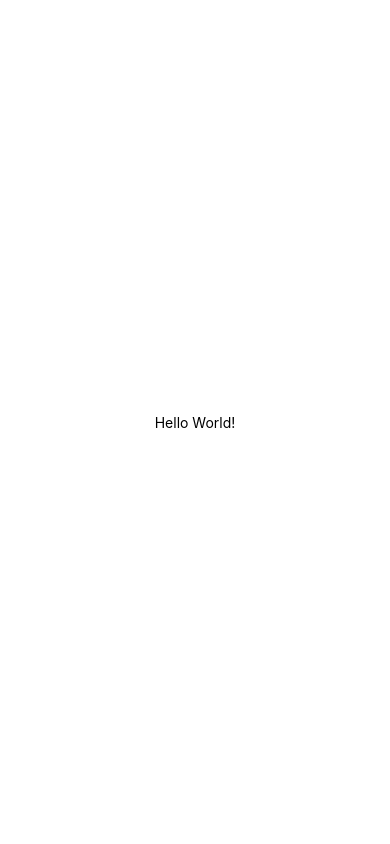
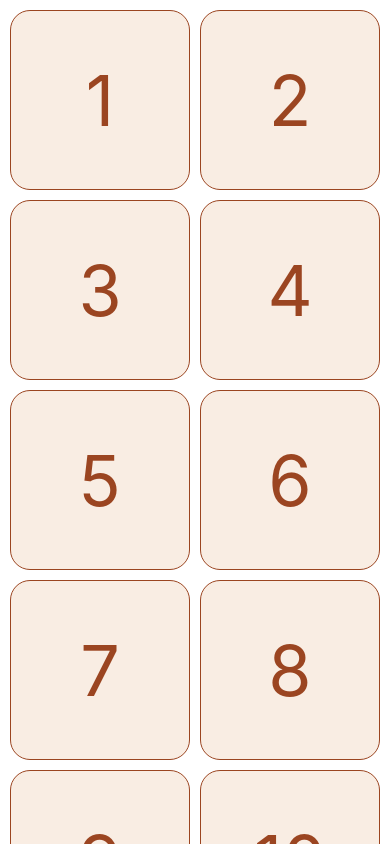
Before and after one commit to JacceyCode/MyDevEmber, a React Native app: screen / in a window 390 px wide. Built offline with nearby package versions, Linux system fonts and the light colour scheme.

Commit message:
advent calender list

```diff
--- a/App.tsx
+++ b/App.tsx
@@ -1,10 +1,19 @@
 import { StatusBar } from "expo-status-bar";
-import { StyleSheet, Text, View } from "react-native";
+import { FlatList, StyleSheet, Text, View } from "react-native";
+import DayListItem from "./src/components/core/DayListItem";
+
+const days = [...Array(24)].map((val, index) => index + 1);
 
 export default function App() {
   return (
     <View style={styles.container}>
-      <Text>Hello World!</Text>
+      <FlatList
+        data={days}
+        contentContainerStyle={styles.content}
+        columnWrapperStyle={styles.column}
+        numColumns={2}
+        renderItem={({ item }) => <DayListItem day={item} />}
+      />
 
       <StatusBar style="auto" />
     </View>
@@ -15,7 +24,14 @@
   container: {
     flex: 1,
     backgroundColor: "#fff",
-    alignItems: "center",
-    justifyContent: "center",
+    // alignItems: "center",
+    // justifyContent: "center",
+  },
+  content: {
+    gap: 10,
+    padding: 10,
+  },
+  column: {
+    gap: 10,
   },
 });
--- /dev/null
+++ b/src/components/core/DayListItem.tsx
@@ -0,0 +1,37 @@
+import { View, Text, StyleSheet } from "react-native";
+
+type DayListItem = {
+  day: number;
+};
+
+function DayListItem({ day }: DayListItem) {
+  return (
+    <View style={styles.box}>
+      <Text style={styles.text}>{day}</Text>
+    </View>
+  );
+}
+
+export default DayListItem;
+
+const styles = StyleSheet.create({
+  box: {
+    backgroundColor: "#f9ede3",
+    // width: 300,
+    // height: 300,
+
+    flex: 1,
+    aspectRatio: 1,
+
+    borderWidth: StyleSheet.hairlineWidth,
+    borderColor: "#9b4521",
+    borderRadius: 20,
+
+    justifyContent: "center",
+    alignItems: "center",
+  },
+  text: {
+    color: "#9b4521",
+    fontSize: 70,
+  },
+});
```
